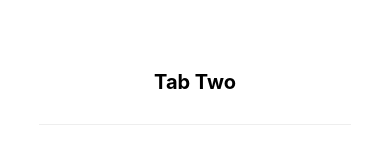
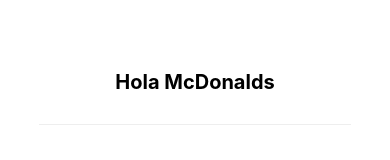
Before and after one commit to ne7espinosa/UNLA-PS2022C-E18, a React Native app: screen /TabTwo in a window 390 px wide. Shown: the part 317-477 px from the top of the page. Built offline with nearby package versions, Linux system fonts and the light colour scheme; what expo-linking would draw is missing.

Commit message:
Se modifica text de tab dos

```diff
--- a/screens/TabTwoScreen.tsx
+++ b/screens/TabTwoScreen.tsx
@@ -6,7 +6,7 @@
 export default function TabTwoScreen() {
   return (
     <View style={styles.container}>
-      <Text style={styles.title}>Tab Two</Text>
+      <Text style={styles.title}>Hola McDonalds</Text>
       <View style={styles.separator} lightColor="#eee" darkColor="rgba(255,255,255,0.1)" />
       <EditScreenInfo path="/screens/TabTwoScreen.tsx" />
     </View>
```
